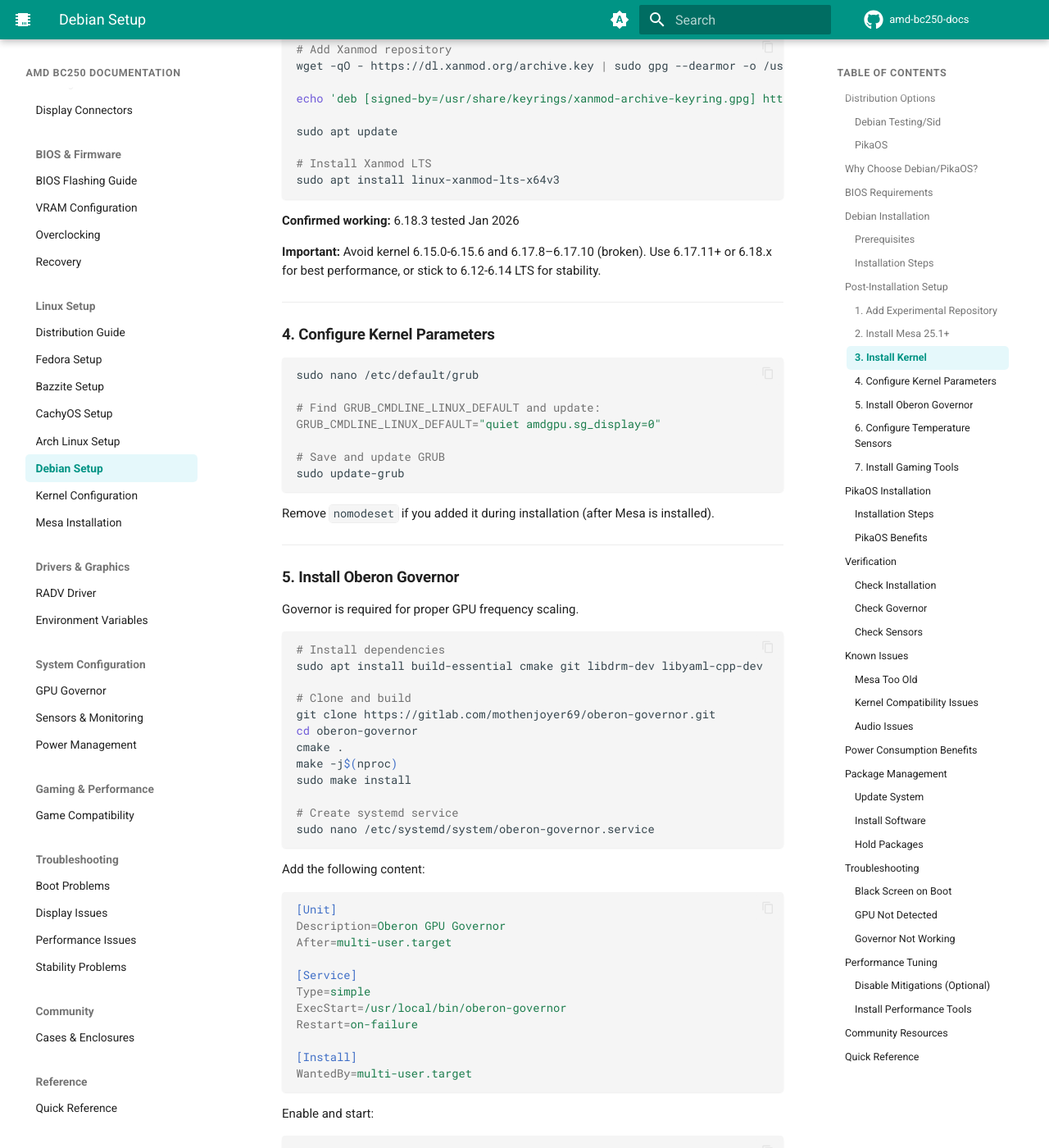
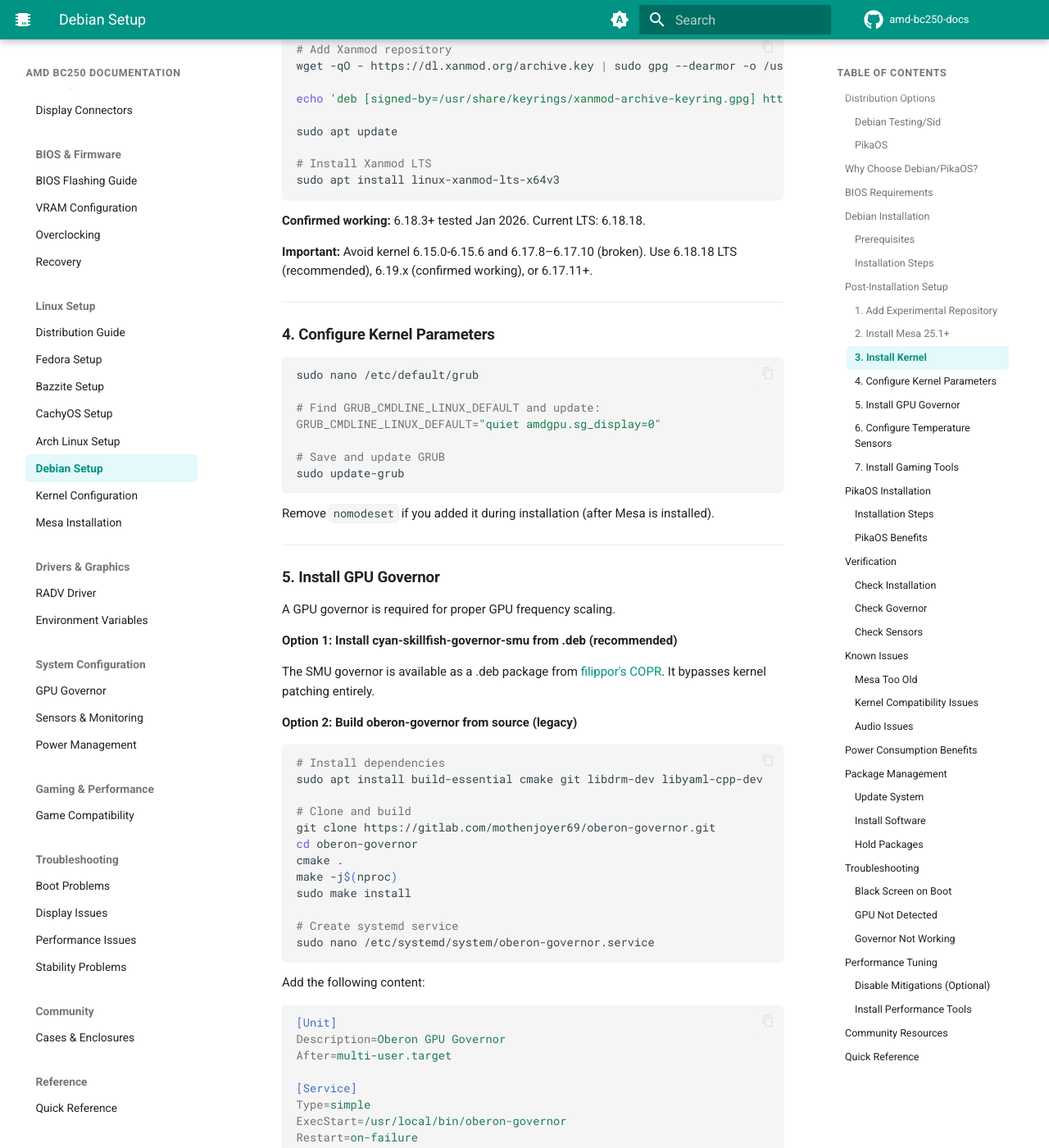
Before and after one commit to elektricM/amd-bc250-docs, an MkDocs documentation site: the page built from docs/linux/debian.md, in a window 1280 px wide and 1400 px high, scrolled down 3462 px. Shown: the whole window at 82% size. Built offline with MkDocs 1.6.1 and Material for MkDocs 9.7.7, drawn with Linux system fonts in a browser that asks for light colours; comment, search, counter and statistics services are not loaded; the version menu is left out; some of the changed text lies outside the part shown.

Commit message:
fix(debian): update Mesa refs and kernel versions

````diff
--- a/docs/linux/debian.md
+++ b/docs/linux/debian.md
@@ -180,9 +180,9 @@
 sudo apt install linux-xanmod-lts-x64v3
 ```
 
-**Confirmed working:** 6.18.3 tested Jan 2026
+**Confirmed working:** 6.18.3+ tested Jan 2026. Current LTS: 6.18.18.
 
-**Important:** Avoid kernel 6.15.0-6.15.6 and 6.17.8–6.17.10 (broken). Use 6.17.11+ or 6.18.x for best performance, or stick to 6.12-6.14 LTS for stability.
+**Important:** Avoid kernel 6.15.0-6.15.6 and 6.17.8–6.17.10 (broken). Use 6.18.18 LTS (recommended), 6.19.x (confirmed working), or 6.17.11+.
 
 ---
 
@@ -202,9 +202,15 @@
 
 ---
 
-### 5. Install Oberon Governor
+### 5. Install GPU Governor
 
-Governor is required for proper GPU frequency scaling.
+A GPU governor is required for proper GPU frequency scaling.
+
+**Option 1: Install cyan-skillfish-governor-smu from .deb (recommended)**
+
+The SMU governor is available as a .deb package from [filippor's COPR](https://github.com/filippor/cyan-skillfish-governor). It bypasses kernel patching entirely.
+
+**Option 2: Build oberon-governor from source (legacy)**
 
 ```bash
 # Install dependencies
@@ -351,17 +358,17 @@
 
 # Kernel version
 uname -r
-# Expected: 6.17.11+, 6.18.x (best) or 6.12.x-6.14.x LTS (stable)
+# Expected: 6.18.18 LTS (recommended) or 6.17.11+
 ```
 
 ### Check Governor
 
 ```bash
-# Service status
-systemctl status oberon-governor
+# Service status (use whichever you installed)
+systemctl status cyan-skillfish-governor-smu  # or oberon-governor
 
 # GPU frequency
-cat /sys/class/drm/card0/device/pp_dpm_sclk
+cat /sys/class/drm/card*/device/pp_dpm_sclk
 # Should show multiple frequencies with * moving
 ```
 
@@ -394,7 +401,7 @@
 **Symptom:** GPU initialization failures, black screens on 6.15.0-6.15.6 or 6.17.8–6.17.10
 
 **Solution:**
-- Use 6.17.11+, 6.18.x for best performance
+- Use 6.18.18 LTS (recommended) or 6.17.11+
 - Or use 6.12-6.14 LTS kernels for guaranteed stability
 - Avoid 6.15.0-6.15.6 and 6.17.8–6.17.10 (known broken)
 
@@ -479,8 +486,9 @@
 ### Governor Not Working
 
 ```bash
-# Check service
-systemctl status oberon-governor
+# Check service (use whichever you installed)
+systemctl status oberon-governor          # legacy
+systemctl status cyan-skillfish-governor-smu  # SMU variant
 
 # Check logs
 journalctl -u oberon-governor -f
@@ -528,7 +536,7 @@
 - **Debian:** [debian.org](https://www.debian.org/)
 - **PikaOS:** [pikaos.org](https://pikaos.org)
 - **Xanmod Kernel:** [xanmod.org](https://xanmod.org/)
-- **Oberon Governor:** [GitLab](https://gitlab.com/mothenjoyer69/oberon-governor)
+- **GPU Governor:** [cyan-skillfish-governor](https://github.com/filippor/cyan-skillfish-governor) (recommended) or [oberon-governor](https://gitlab.com/mothenjoyer69/oberon-governor) (legacy)
 
 ---
 
@@ -544,11 +552,11 @@
 # Check GPU
 vulkaninfo | grep deviceName
 
-# Check governor
-systemctl status oberon-governor
+# Check governor (use whichever you installed)
+systemctl status cyan-skillfish-governor-smu  # or oberon-governor
 
 # Check GPU frequency
-cat /sys/class/drm/card0/device/pp_dpm_sclk
+cat /sys/class/drm/card*/device/pp_dpm_sclk
 
 # Check temps
 sensors
````
Also changed, not shown: other parts of docs/linux/debian.md (+6 -5 lines).
